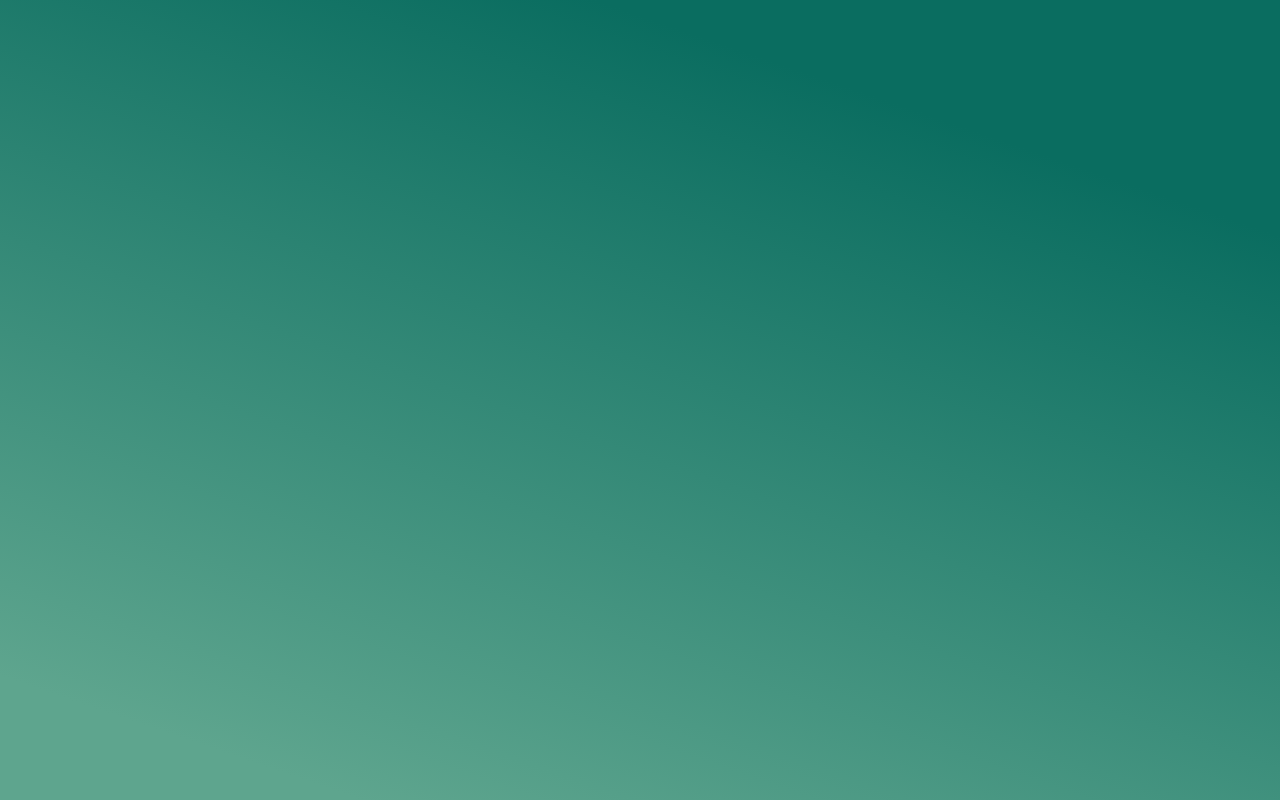
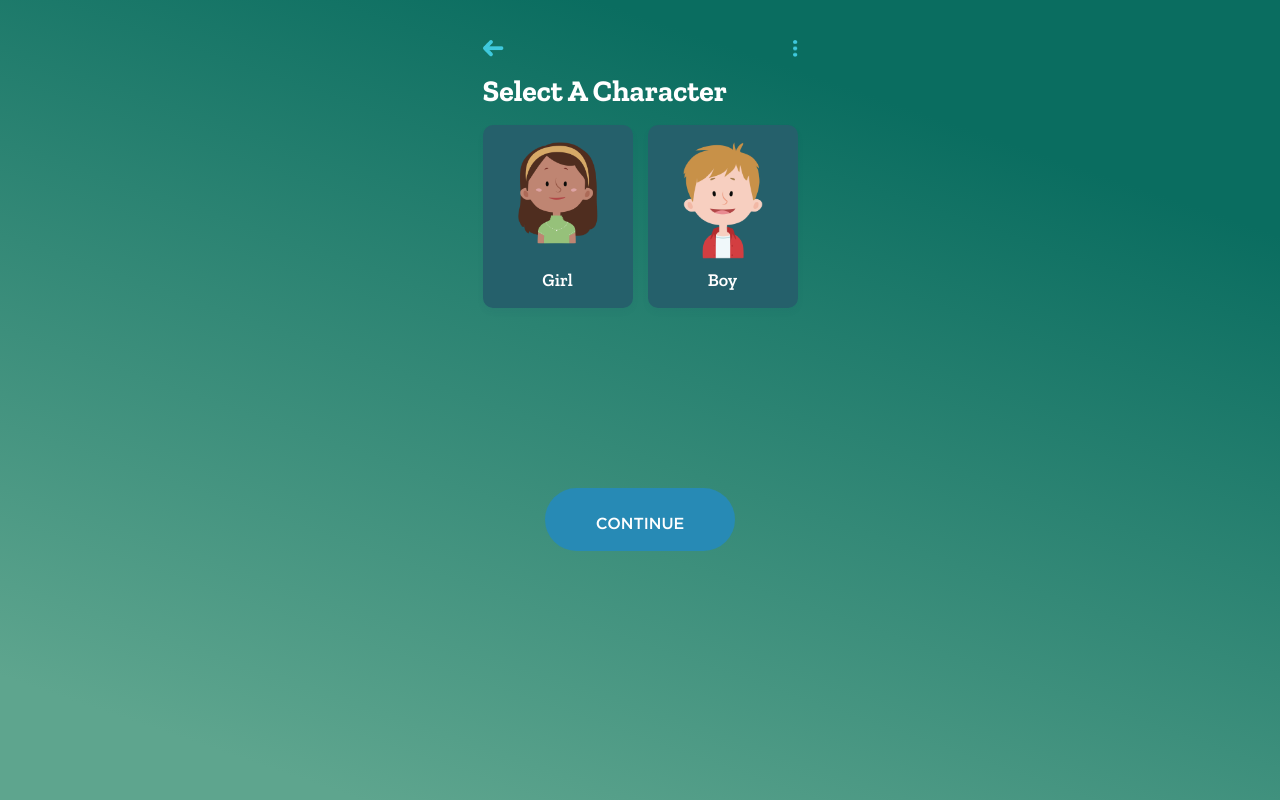
Before and after one commit to flywithmemsl/uic-1, a Vue app: page /#/select-character in a window 1280 px wide. Built offline with nearby package versions, Linux system fonts and the light colour scheme.

Commit message:
Add SelectCharacter page

```diff
--- a/src/App.vue
+++ b/src/App.vue
@@ -19,6 +19,13 @@ export default {
   box-sizing: border-box;
 }
 
+h1 {
+  font-size: 30px;
+  font-family: 'Zilla Slab', serif;
+  color: rgba(255,255,255,1);
+  margin: 1rem 0;
+}
+
 #app {
   overflow-y: scroll;
   height: 100vh;
--- a/src/components/Button.vue
+++ b/src/components/Button.vue
@@ -1,11 +1,11 @@
 <template>
-  <div class="button">{{ text }}</div>
+  <div @click="$emit('click')" class="button">
+    <slot></slot>
+  </div>
 </template>
 
 <script>
   export default {
-    props: ['text']
-
   }
 </script>
 
--- /dev/null
+++ b/src/components/NavigationControls.vue
@@ -0,0 +1,25 @@
+<template>
+  <div class="navigation">
+    <img @click="$router.go(-1)" v-if="back" src="@/assets/back.png" alt="">
+    <img v-if="menu" src="@/assets/big_dots.png" alt="">
+  </div>
+</template>
+
+<script>
+export default {
+  props: ['back', 'menu']
+}
+</script>
+
+<style scoped lang='scss'>
+  .navigation {
+    display: flex;
+    flex-flow: row nowrap;
+    justify-content: space-between;
+    margin-top: 40px;
+    img {
+      height: 17px;
+      width: auto;
+    }
+  }
+</style>
--- /dev/null
+++ b/src/components/cards/BaseCard.vue
@@ -0,0 +1,25 @@
+<template>
+  <div @click="$emit('click')" :class="['card', selected ? 'card--selected': '']">
+    <slot></slot>
+  </div>
+</template>
+
+<script>
+export default {
+  props: ['selected']
+}
+</script>
+
+<style scoped lang="scss">
+  .card {
+    border: 2px solid rgba(0, 0, 0, 0);
+    height: 100%;
+    background: #25606B;
+    border-radius: 10px;
+    box-shadow: rgba(33, 73, 95, 0.06) 0 4px 6px;
+  }
+  .card--selected {
+    background:linear-gradient(rgba(39, 138, 181, 0.55), rgba(39, 138, 181, 0.8));
+    border: 2px solid #278AB5;
+  }
+</style>
--- /dev/null
+++ b/src/components/cards/CharacterCard.vue
@@ -0,0 +1,42 @@
+<template>
+  <BaseCard @click="$emit('click')" :selected="selected">
+    <div class="card-content">
+      <img class="character-photo" :src="src" />
+      <div v-if="text" class="text">{{text}}</div>
+    </div>
+  </BaseCard>
+</template>
+
+<script>
+import BaseCard from './BaseCard'
+
+export default {
+  props: ['src', 'text', 'selected'],
+  components: {
+    BaseCard
+  }
+}
+</script>
+
+<style scoped lang="scss">
+  .card-content {
+    display: flex;
+    height: 100%;
+    align-items: center;
+    justify-content: space-between;
+    flex-direction: column;
+    padding: 15px;
+  }
+
+  .character-photo {
+    width: 80px;
+  }
+
+  .text {
+    margin-top: 10px;
+    font-weight: 600;
+    font-size: 18px;
+    font-family: 'Zilla Slab', serif;
+    color: rgba(255,255,255,1);
+  }
+</style>
--- /dev/null
+++ b/src/layouts/NavigationLayout.vue
@@ -0,0 +1,31 @@
+<template>
+  <div class="container" :style="{paddingTop: topImage ? '20px' : '0'}" >
+    <img v-if="topImage" :src="topImage" class="top">
+    <NavigationControls :back="true" :menu="true" />
+    <slot />
+  </div>
+</template>
+
+<script>
+import NavigationControls from '@/components/NavigationControls'
+export default {
+  props: ['topImage'],
+  components: {
+    NavigationControls
+  }
+}
+</script>
+
+<style lang="scss" scoped>
+.container {
+  position: relative;
+
+  .top {
+    position: absolute;
+    top: 0;
+    left: 0;
+    width: auto;
+    height: 13px;
+  }
+}
+</style>
--- /dev/null
+++ b/src/pages/Login.vue
@@ -0,0 +1,15 @@
+<template>
+  <div>
+    <h1>Login</h1>
+  </div>
+</template>
+
+<script>
+export default {
+
+}
+</script>
+
+<style>
+
+</style>
--- a/src/pages/Onboarding.vue
+++ b/src/pages/Onboarding.vue
@@ -8,11 +8,9 @@
         <h1>Welcome</h1>
         <p>Lorem ipsum dolor sit amet,
           consectetur adipiscing</p>
-        <ComponentButton text='Get Started'/>
+        <ComponentButton @click="$router.push('/select-character')">Get Started</ComponentButton>
       </div>
-      <div>
-        <a href="" class="login">Log In</a>
-      </div>
+      <router-link to="/login" class="login">Log In</router-link>
     </div>
   </div>
 </template>
@@ -54,6 +52,7 @@ p {
 }
 
 .login {
+  height: 36px;
   font-family: 'Gotham';
   text-decoration: underline;
   font-size: 18px;
@@ -61,7 +60,6 @@ p {
   color: rgba(255,255,255,0.7);
   display: inherit;
   text-align: center;
-  text-align: center;
   margin-top: 80px;
 }
 </style>
--- /dev/null
+++ b/src/pages/SelectCharacter.vue
@@ -0,0 +1,73 @@
+<template>
+  <NavigationLayout>
+    <h1>Select A Character</h1>
+    <div class="characters-grid">
+      <div class="character-card-wrapper">
+        <CharacterCard
+          :selected="selectedCharacterType === 'girl'"
+          @click="setSelectedCaharacterType('girl')"
+          :src="require('@/assets/characters/character-girl-1.png')"
+          text="Girl"
+        />
+      </div>
+      <div class="character-card-wrapper">
+        <CharacterCard
+          :selected="selectedCharacterType === 'boy'"
+          @click="setSelectedCaharacterType('boy')"
+          :src="require('@/assets/characters/character-boy-1.png')"
+          text="Boy"
+        />
+      </div>
+    </div>
+    <div class="continue-button">
+      <ComponentButton @click="nextStep" >Continue</ComponentButton>
+    </div>
+  </NavigationLayout>
+</template>
+
+<script>
+import NavigationLayout from '@/layouts/NavigationLayout'
+
+import CharacterCard from '@/components/cards/CharacterCard'
+import ComponentButton from '@/components/Button'
+
+export default {
+  data () {
+    return {
+      selectedCharacterType: null
+    }
+  },
+  components: {
+    NavigationLayout,
+    CharacterCard,
+    ComponentButton
+  },
+  methods: {
+    setSelectedCaharacterType (value) {
+      this.selectedCharacterType = value
+    },
+    nextStep() {
+      if (this.selectedCharacterType) {
+        this.$router.push('select-character-person')
+      }
+    }
+  }
+}
+</script>
+
+<style scoped lang="scss">
+  .characters-grid {
+    display: flex;
+  }
+
+  .character-card-wrapper {
+    flex: 1;
+    &:not(:last-child) {
+      margin-right: 15px;
+    }
+  }
+
+  .continue-button {
+    margin-top: 180px;
+  }
+</style>
--- a/src/router/index.js
+++ b/src/router/index.js
@@ -4,6 +4,8 @@ import Onboarding from '@/pages/Onboarding'
 import Courses from '@/pages/Courses'
 import Details from '@/pages/Details'
 import Cards from '@/pages/Cards'
+import Login from '@/pages/Login'
+import SelectCharacter from '@/pages/SelectCharacter'
 
 Vue.use(Router)
 
@@ -28,6 +30,16 @@ export default new Router({
       path: '/courses',
       name: 'Courses',
       component: Courses
+    },
+    {
+      path: '/login',
+      name: 'Login',
+      component: Login
+    },
+    {
+      path: '/select-character',
+      name: 'SelectCharacter',
+      component: SelectCharacter
     }
   ]
 })
```
Also changed, not shown: src/assets/characters/character-boy-1.png (added), src/assets/characters/character-girl-1.png (added).
